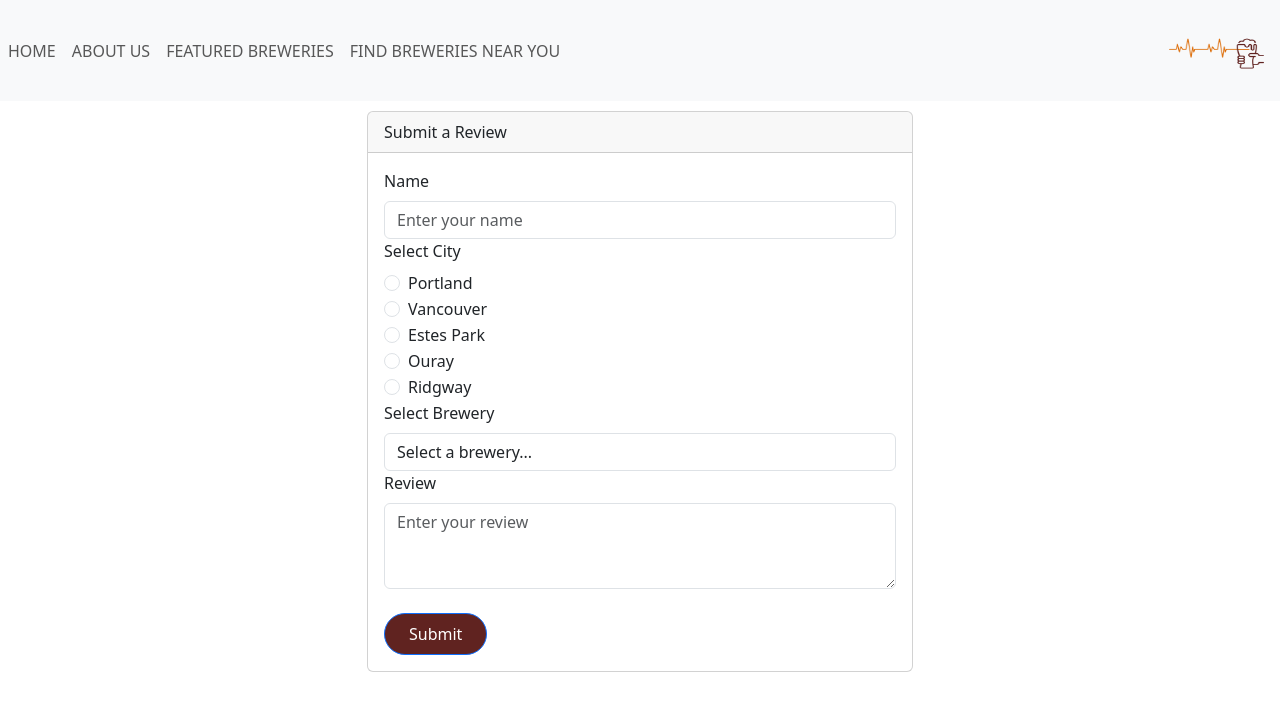
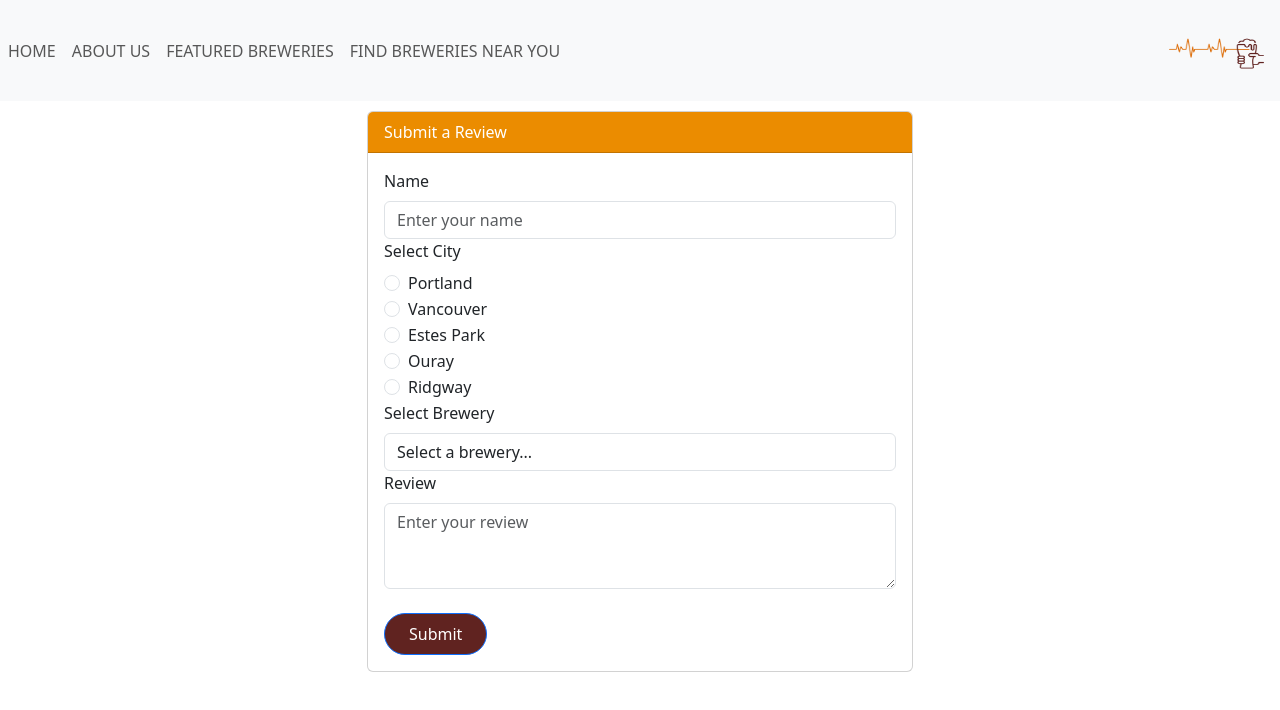
Before and after one commit to vajesik/brew-pulse, a React (Create React App) app: page /review in a window 1280 px wide. Shown: the top 710 px of the page. Built offline with nearby package versions, Linux system fonts and the light colour scheme; data requests are answered from the project's data file.

Commit message:
db fix & review styling

```diff
--- a/db.json
+++ b/db.json
@@ -80,7 +80,7 @@
     },
     {
       "id": 4,
-      "name": "Alameda Brewing Co",
+      "name": "Alameda Brewing Co Fremont",
       "type": "micro",
       "address": "4765 NE Fremont St",
       "city": "Portland",
--- a/src/Review.css
+++ b/src/Review.css
@@ -10,3 +10,8 @@
 .review-card .button {
   padding-top: 5px;
 }
+
+.review-card-header {
+  background-color: #eb8c00 !important;
+  color: white !important;
+}
--- a/src/Review.js
+++ b/src/Review.js
@@ -99,7 +99,7 @@ function Review() {
       <Row className="justify-content-md-center" style={{ paddingTop: "10px" }}>
         <Col md={6}>
           <Card className="review-card">
-            <Card.Header>Submit a Review</Card.Header>
+            <Card.Header className="review-card-header">Submit a Review</Card.Header>
             <Card.Body>
               {showAlert && (
                 <Alert variant="success">Review saved successfully!</Alert>
```
